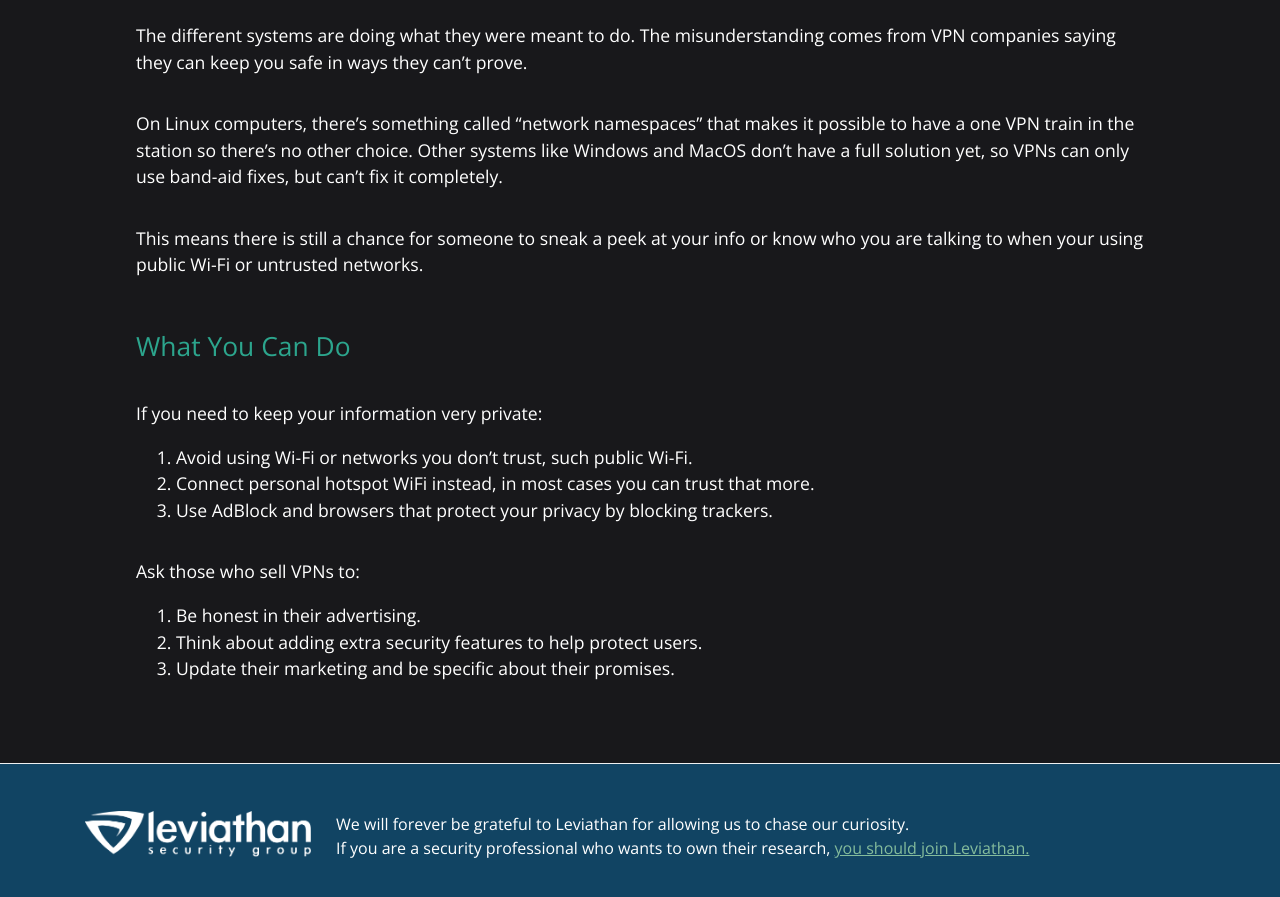
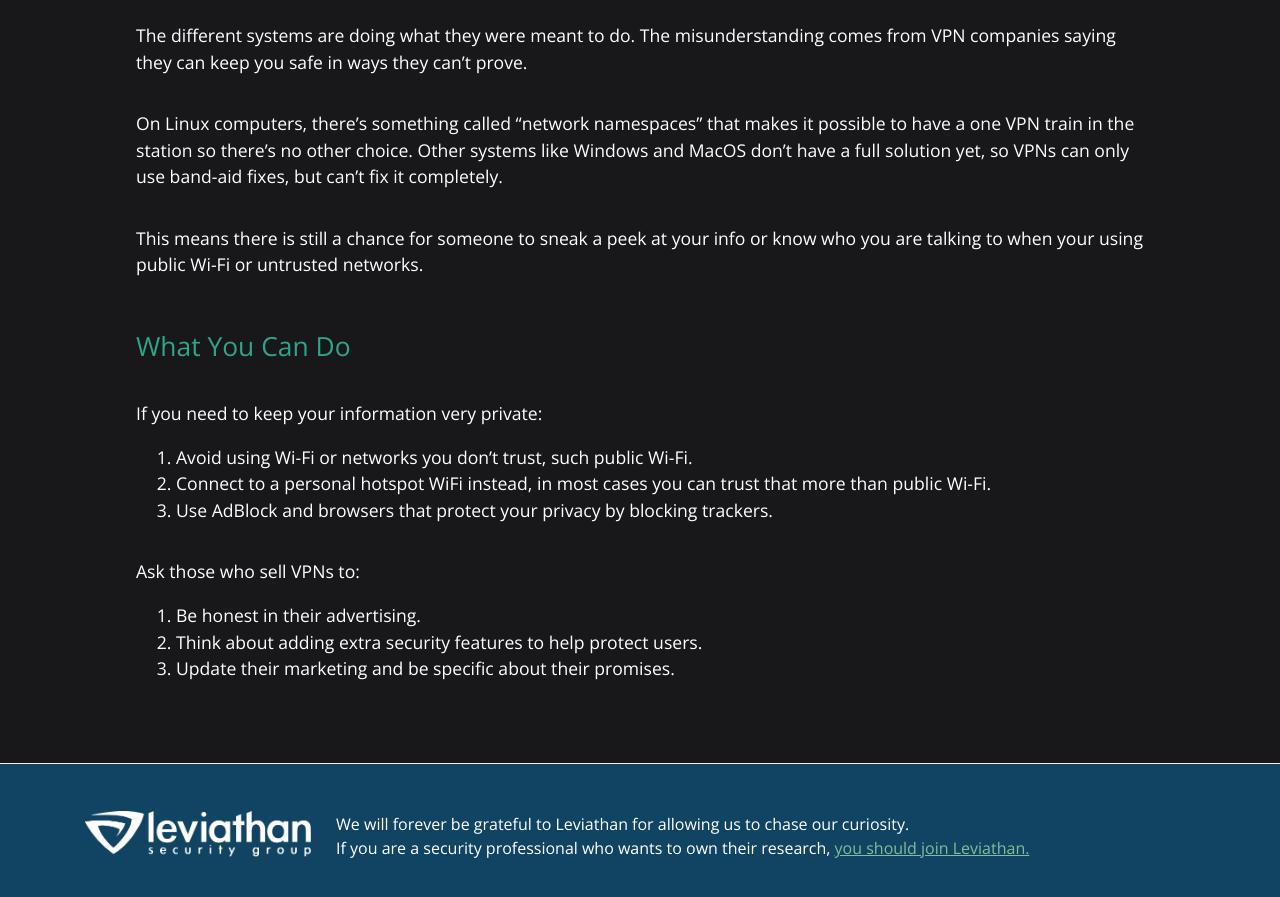
Before and after one commit to lmoratti/tunnelvisionbug, a Jekyll site: the page built from General-Public.md, in a window 1280 px wide and 900 px high, scrolled down 2975 px. Shown: the top 897 px of the window. Built offline with Jekyll 4.4.1, drawn with Linux system fonts in a browser that asks for light colours; our own code applies the rules of GitHub Pages for plain Markdown files.

Commit message:
Update General-Public.md
accidentally a word

```diff
--- a/General-Public.md
+++ b/General-Public.md
@@ -53,7 +53,7 @@ This means there is still a chance for someone to sneak a peek at your info or k
 
 If you need to keep your information very private:
 1.  Avoid using Wi-Fi or networks you don’t trust, such public Wi-Fi.
-1.  Connect personal hotspot WiFi instead, in most cases you can trust that more.
+1.  Connect to a personal hotspot WiFi instead, in most cases you can trust that more than public Wi-Fi.
 1.  Use AdBlock and browsers that protect your privacy by blocking trackers.
 
 Ask those who sell VPNs to:
```
